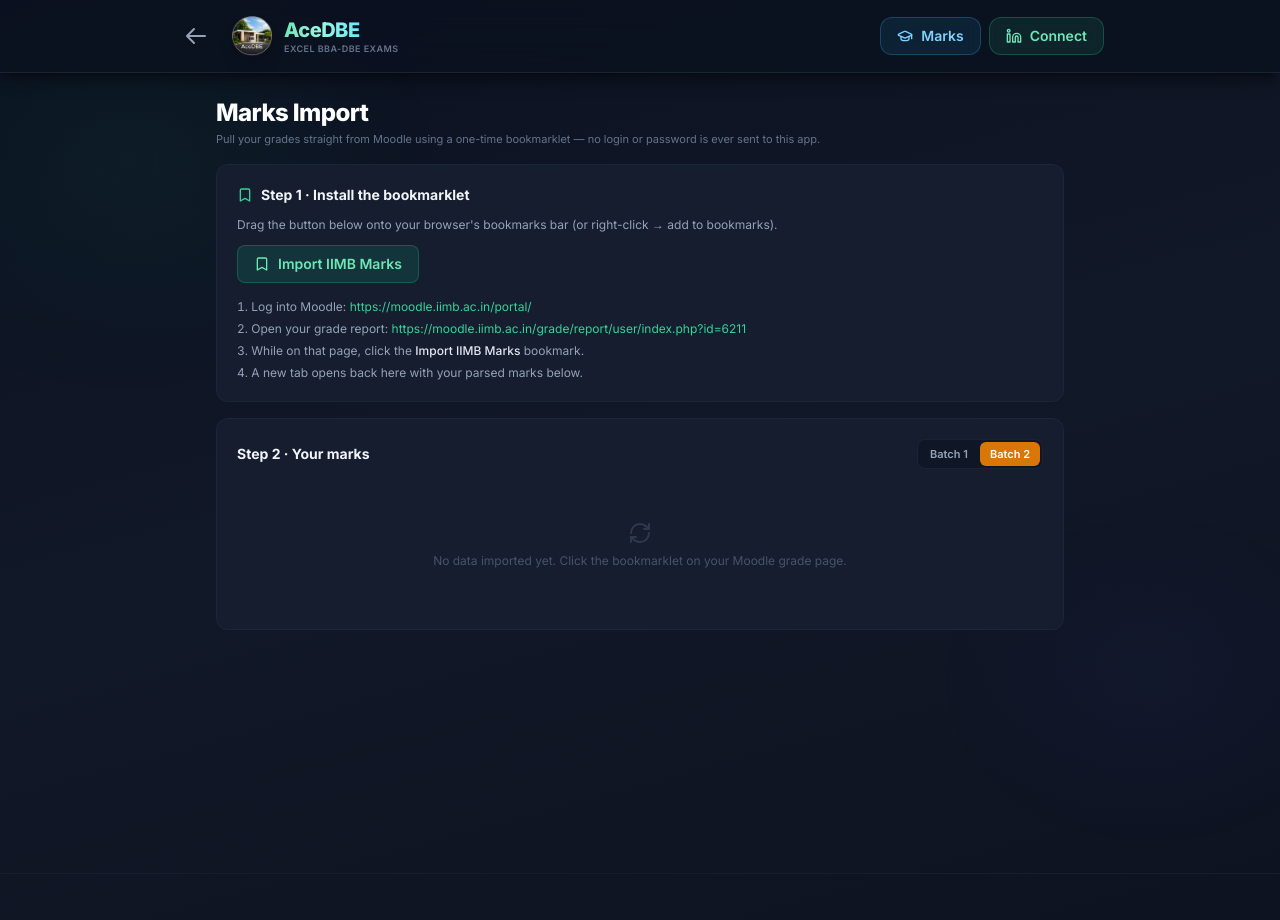
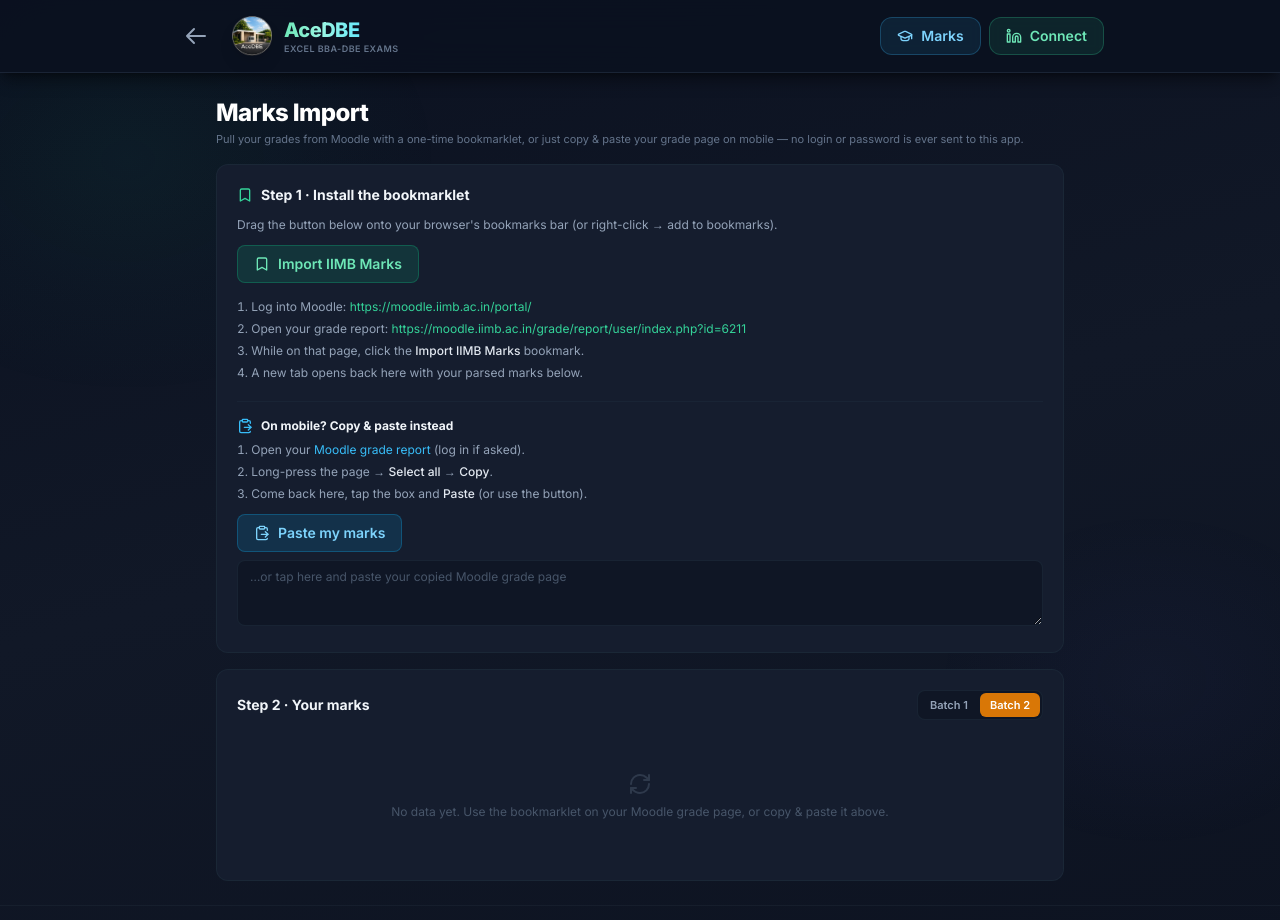
Before and after one commit to madhavgupta2002/AceDBE, a Next.js app: page /marks in a window 1280 px wide. Shown: the top 920 px of the page. Built offline with nearby package versions, Linux system fonts and the light colour scheme.

Commit message:
fetch marks from moodle paste

```diff
--- a/components/MarksPage.tsx
+++ b/components/MarksPage.tsx
@@ -1,10 +1,10 @@
 'use client';
 
 import React, { useEffect, useMemo, useRef, useState } from 'react';
-import { Bookmark, ChevronDown, Copy, RefreshCw, Trash2 } from 'lucide-react';
-import { parseGrades, type RawRow, type ParsedSubject } from '@/lib/marks/parseGrades';
+import { Bookmark, ChevronDown, ClipboardPaste, Copy, RefreshCw, Trash2 } from 'lucide-react';
+import { parseGrades, parsePastedText, type RawRow, type ParsedSubject } from '@/lib/marks/parseGrades';
 import { gradePoints, gradeFromTotal } from '@/lib/cgpa/grades';
-import { CGPA_TERMS } from '@/lib/cgpa/subjects';
+import { CGPA_TERMS, getSubjectsForTerm } from '@/lib/cgpa/subjects';
 import { useBatch } from '@/contexts/BatchContext';
 
 const MOODLE_LOGIN_URL = 'https://moodle.iimb.ac.in/portal/';
@@ -69,6 +69,8 @@
     const [origin, setOrigin] = useState('');
     const [rows, setRows] = useState<RawRow[] | null>(null);
     const [showRaw, setShowRaw] = useState(false);
+    const [pasteText, setPasteText] = useState('');
+    const [pasteError, setPasteError] = useState(false);
     const bookmarkletRef = useRef<HTMLAnchorElement>(null);
 
     // Resolve origin + read imported data on mount.
@@ -93,19 +95,27 @@
     const parsed = useMemo<ParsedSubject[]>(() => (rows ? parseGrades(rows, selectedBatch) : []), [rows, selectedBatch]);
     const matchedCount = useMemo(() => parsed.filter((p) => p.match).length, [parsed]);
 
-    // Group matched subjects by term (sorted), keep unmatched separate.
+    // Show EVERY curriculum subject for each term; fill in marks where we have
+    // them, leave the rest blank. Always renders all terms for the batch.
     const termGroups = useMemo(() => {
-        const byTerm = new Map<number, ParsedSubject[]>();
+        const byId = new Map<string, ParsedSubject>();
         for (const s of parsed) {
-            if (!s.match) continue;
-            const t = s.match.term;
-            if (!byTerm.has(t)) byTerm.set(t, []);
-            byTerm.get(t)!.push(s);
+            if (s.match) byId.set(s.match.id, s);
         }
         return CGPA_TERMS
-            .filter((t) => byTerm.has(t))
-            .map((term) => ({ term, subjects: byTerm.get(term)!, ...gpaFor(byTerm.get(term)!) }));
-    }, [parsed]);
+            .map((term) => {
+                const subjects = getSubjectsForTerm(term, selectedBatch);
+                const rowsForTerm = subjects.map((subject) => ({
+                    subject,
+                    data: byId.get(subject.id) ?? null,
+                }));
+                const filled = rowsForTerm
+                    .map((r) => r.data)
+                    .filter((d): d is ParsedSubject => d !== null);
+                return { term, rows: rowsForTerm, ...gpaFor(filled) };
+            })
+            .filter((g) => g.rows.length > 0);
+    }, [parsed, selectedBatch]);
 
     const unmatched = useMemo(() => parsed.filter((s) => !s.match), [parsed]);
     const overall = useMemo(() => gpaFor(parsed.filter((s) => s.match)), [parsed]);
@@ -123,8 +133,32 @@
 
     const clearData = () => {
         setRows(null);
+        setPasteText('');
+        setPasteError(false);
         if (typeof window !== 'undefined') {
             history.replaceState(null, '', window.location.pathname);
+        }
+    };
+
+    // Parse whatever the student copied off their Moodle grade page.
+    const ingestPaste = (text: string) => {
+        setPasteText(text);
+        const parsedRows = parsePastedText(text);
+        if (parsedRows.length) {
+            setRows(parsedRows);
+            setPasteError(false);
+        } else {
+            setPasteError(text.trim().length > 0);
+        }
+    };
+
+    // One-tap paste for browsers that allow clipboard reads.
+    const pasteFromClipboard = async () => {
+        try {
+            const text = await navigator.clipboard.readText();
+            if (text) ingestPaste(text);
+        } catch {
+            /* permission denied — the textarea is the fallback */
         }
     };
 
@@ -137,7 +171,7 @@
                 <div>
                     <h1 className="text-xl sm:text-2xl font-extrabold tracking-tight">Marks Import</h1>
                     <p className="text-[11px] text-slate-500 mt-0.5">
-                        Pull your grades straight from Moodle using a one-time bookmarklet — no login or password is ever sent to this app.
+                        Pull your grades from Moodle with a one-time bookmarklet, or just copy &amp; paste your grade page on mobile — no login or password is ever sent to this app.
                     </p>
                 </div>
 
@@ -175,6 +209,45 @@
                         <li>While on that page, click the <span className="text-slate-200 font-medium">Import IIMB Marks</span> bookmark.</li>
                         <li>A new tab opens back here with your parsed marks below.</li>
                     </ol>
+
+                    {/* ── Mobile / no-bookmarklet path: copy & paste ── */}
+                    <div className="mt-5 pt-4 border-t border-surface-border/50">
+                        <div className="flex items-center gap-2 mb-2">
+                            <ClipboardPaste className="w-4 h-4 text-sky-400" />
+                            <h3 className="text-xs font-bold text-slate-100">On mobile? Copy &amp; paste instead</h3>
+                        </div>
+                        <ol className="space-y-1.5 text-xs text-slate-400 list-decimal list-inside mb-3">
+                            <li>
+                                Open your{' '}
+                                <a href={MOODLE_GRADE_URL} target="_blank" rel="noopener noreferrer" className="text-sky-400 hover:underline break-all">
+                                    Moodle grade report
+                                </a>{' '}
+                                (log in if asked).
+                            </li>
+                            <li>Long-press the page → <span className="text-slate-200 font-medium">Select all</span> → <span className="text-slate-200 font-medium">Copy</span>.</li>
+                            <li>Come back here, tap the box and <span className="text-slate-200 font-medium">Paste</span> (or use the button).</li>
+                        </ol>
+                        <button
+                            onClick={pasteFromClipboard}
+                            type="button"
+                            className="inline-flex items-center gap-2 px-4 py-2 mb-2 bg-sky-500/15 hover:bg-sky-500/25 text-sky-300 rounded-lg border border-sky-500/30 text-sm font-semibold"
+                        >
+                            <ClipboardPaste className="w-4 h-4" />
+                            Paste my marks
+                        </button>
+                        <textarea
+                            value={pasteText}
+                            onChange={(e) => ingestPaste(e.target.value)}
+                            placeholder="…or tap here and paste your copied Moodle grade page"
+                            rows={3}
+                            className="w-full rounded-lg bg-surface-dark/60 border border-surface-border/60 px-3 py-2 text-xs text-slate-200 placeholder:text-slate-600 focus:outline-none focus:border-sky-500/50 resize-y"
+                        />
+                        {pasteError && (
+                            <p className="mt-1.5 text-[11px] text-amber-400">
+                                Couldn&apos;t find any grades in that text. Make sure you copied the whole grade report page.
+                            </p>
+                        )}
+                    </div>
                 </div>
 
                 {/* ── Parsed data ── */}
@@ -210,7 +283,7 @@
                     {!rows ? (
                         <div className="flex flex-col items-center justify-center text-center py-10 text-slate-600">
                             <RefreshCw className="w-6 h-6 mb-2 opacity-50" />
-                            <p className="text-xs">No data imported yet. Click the bookmarklet on your Moodle grade page.</p>
+                            <p className="text-xs">No data yet. Use the bookmarklet on your Moodle grade page, or copy &amp; paste it above.</p>
                         </div>
                     ) : (
                         <div className="space-y-4">
@@ -257,19 +330,22 @@
                                                 </tr>
                                             </thead>
                                             <tbody>
-                                                {group.subjects.map((s, i) => (
-                                                    <tr key={i} className="border-t border-surface-border/30">
-                                                        <td className="px-3 py-1.5 text-slate-300">
-                                                            {s.match?.name || s.name}
-                                                            {s.hasRetake && <span className="ml-1.5 text-[9px] text-amber-500/70">(retake)</span>}
-                                                        </td>
-                                                        <td className="px-2 py-1.5 text-slate-400 text-right tabular-nums">{s.match?.credits ?? '—'}</td>
-                                                        <td className="px-2 py-1.5 text-slate-200 text-right tabular-nums">{fmt(s.cla)}</td>
-                                                        <td className="px-2 py-1.5 text-slate-200 text-right tabular-nums">{fmt(s.final)}</td>
-                                                        <td className="px-2 py-1.5 text-slate-100 text-right tabular-nums font-semibold">{fmt(s.total)}</td>
-                                                        <td className="px-2 py-1.5 text-center font-bold text-slate-200">{effectiveGrade(s) || '—'}</td>
-                                                    </tr>
-                                                ))}
+                                                {group.rows.map((r, i) => {
+                                                    const d = r.data;
+                                                    return (
+                                                        <tr key={i} className="border-t border-surface-border/30">
+                                                            <td className={`px-3 py-1.5 ${d ? 'text-slate-300' : 'text-slate-500'}`}>
+                                                                {r.subject.name}
+                                                                {d?.hasRetake && <span className="ml-1.5 text-[9px] text-amber-500/70">(retake)</span>}
+                                                            </td>
+                                                            <td className="px-2 py-1.5 text-slate-400 text-right tabular-nums">{r.subject.credits}</td>
+                                                            <td className="px-2 py-1.5 text-slate-200 text-right tabular-nums">{fmt(d?.cla ?? null)}</td>
+                                                            <td className="px-2 py-1.5 text-slate-200 text-right tabular-nums">{fmt(d?.final ?? null)}</td>
+                                                            <td className="px-2 py-1.5 text-slate-100 text-right tabular-nums font-semibold">{fmt(d?.total ?? null)}</td>
+                                                            <td className="px-2 py-1.5 text-center font-bold text-slate-200">{(d && effectiveGrade(d)) || '—'}</td>
+                                                        </tr>
+                                                    );
+                                                })}
                                             </tbody>
                                         </table>
                                     </div>
```
Also changed, not shown: lib/marks/parseGrades.ts (+47 -0 lines).
